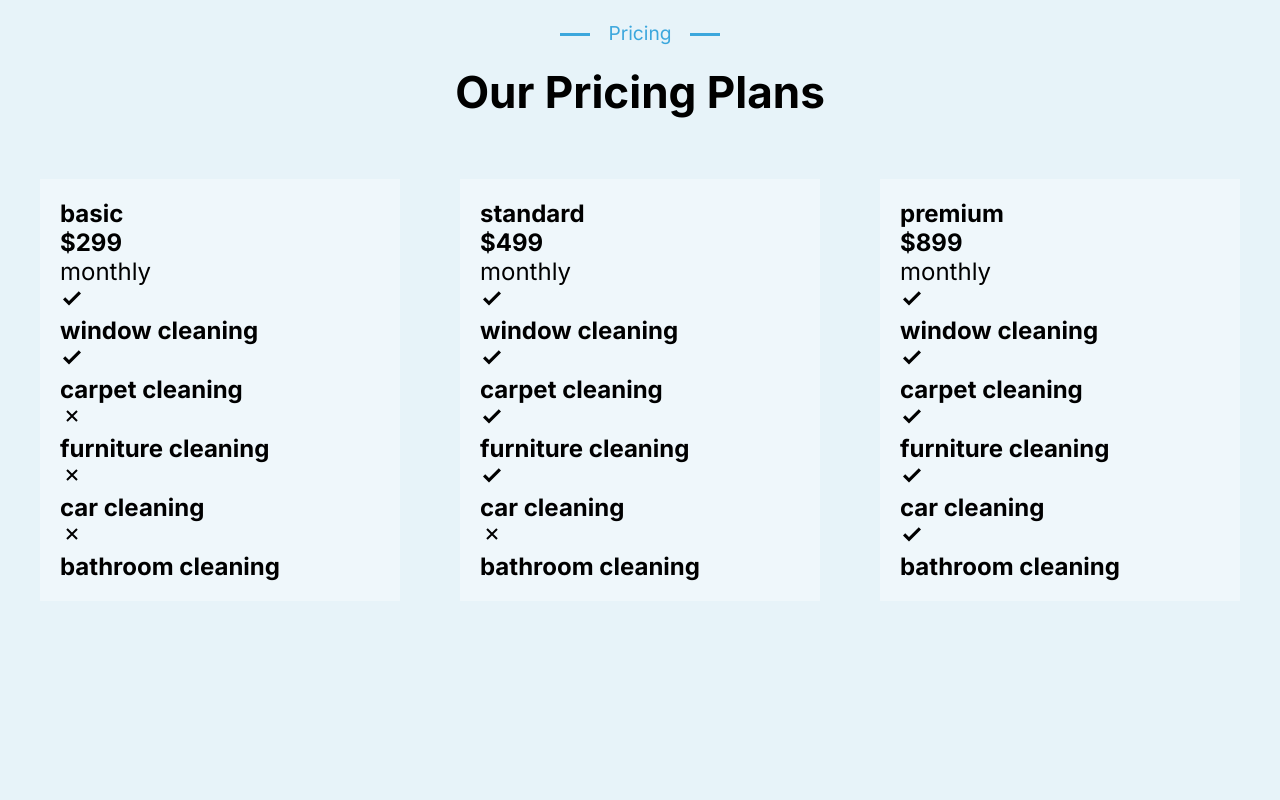
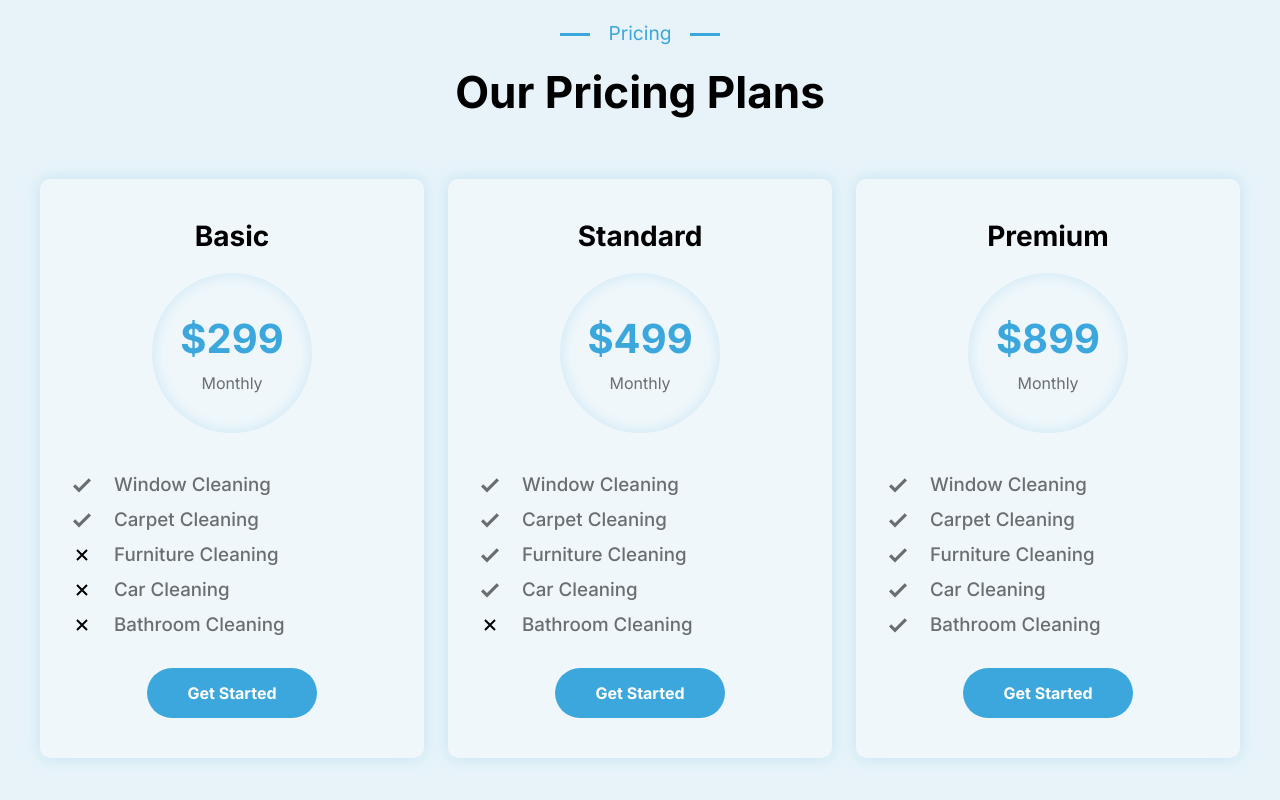
Before and after one commit to Bubblecrown/Home-Cleaning-Service, a React (Create React App) app: page / in a window 1280 px wide. Shown: the part 1997-2797 px from the top of the page. Before the commit the page ends 2678 px from the top, so only its background shows below. Built offline with nearby package versions, Linux system fonts and the light colour scheme.

Commit message:
finish price section

```diff
--- a/src/components/Card/Card.jsx
+++ b/src/components/Card/Card.jsx
@@ -1,13 +1,16 @@
 import React from "react";
 import {
   CardPlan,
+  CircleContainer,
   CardTier,
   PriceCircle,
   Price,
   PriceTitle,
+  PlanContainer,
   PlanList,
   ListIcon,
   ServiceList,
+  PlanButton,
 } from "./CardStyle";
 
 import { GoCheck } from "react-icons/go";
@@ -17,16 +20,20 @@ const Card = ({ tier, price, serviceList }) => {
   return (
     <CardPlan>
         <CardTier>{tier}</CardTier>
+        <CircleContainer>
           <PriceCircle>
             <Price>{price}</Price>
             <PriceTitle>monthly</PriceTitle>
           </PriceCircle>
+        </CircleContainer>
+        <PlanContainer>
         {serviceList.map((list, index) => (
           <PlanList key={index}>
             <ListIcon>{list.service ? <GoCheck /> : <GrFormClose />}</ListIcon>
             <ServiceList>{list.textList}</ServiceList>
           </PlanList>
-      ))}
+        ))}</PlanContainer>
+        <PlanButton>Get Started</PlanButton>
     </CardPlan>
   );
 };
--- a/src/components/Card/CardStyle.jsx
+++ b/src/components/Card/CardStyle.jsx
@@ -1,13 +1,22 @@
 import styled from "styled-components";
-import { BgCircleColor } from "../../globalStyles";
+import {
+  BgCircleColor,
+  Boxshadow,
+  Button,
+  Primary,
+  Secondary,
+} from "../../globalStyles";
 
-export const CardPlan = styled.div`
+export const CardPlan = styled.section`
   flex: 1;
-  max-width: 30%;
-  flex-basis: 30%;
+  max-width: 32%;
+  flex-basis: 32%;
   height: auto;
   background-color: ${BgCircleColor};
-  padding: 20px;
+  padding: 40px 30px;
+  border-radius: 10px;
+  box-shadow: ${Boxshadow};
+  text-transform: capitalize;
   @media screen and (max-width: 768px) {
     max-width: 100%;
     flex-basis: 100%;
@@ -15,24 +24,64 @@ export const CardPlan = styled.div`
 `;
 
 export const CardTier = styled.h1`
-  font-size: 1.5rem;
+  font-size: 1.75rem;
+  text-align: center;
 `;
 
-export const PriceCircle = styled.div`
+export const CircleContainer = styled.div`
+  width: 100%;
+  height: auto;
   font-size: 1.5rem;
+  display: flex;
+  align-items: center;
+  flex-direction: column;
+  margin: 20px 0;
+`;
+export const PriceCircle = styled.article`
+  width: 130px;
+  height: 130px;
+  padding: 80px;
+  display: flex;
+  text-align: center;
+  justify-content: center;
+  align-items: center;
+  flex-direction: column;
+  box-shadow: inset ${Boxshadow};
+  border-radius: 100%;
+  gap: 10px;
 `;
 export const Price = styled.h2`
-  font-size: 1.5rem;
+  font-size: 2.5rem;
+  font-weight: 700;
+  color: ${Primary};
 `;
 export const PriceTitle = styled.p`
-  font-size: 1.5rem;
+  font-size: 1rem;
+  color: ${Secondary};
+`;
+
+export const PlanContainer = styled.div`
+  padding: 20px 0;
 `;
 export const PlanList = styled.div`
-  font-size: 1.5rem;
+  font-size: 1rem;
+  color: ${Secondary};
+  display: flex;
+  gap: 20px;
+  margin-bottom: 5px;
 `;
-export const ListIcon = styled.div`
-  font-size: 1.5rem;
+export const ListIcon = styled.h2`
+  font-weight: 800;
 `;
 export const ServiceList = styled.h3`
-  font-size: 1.5rem;
+  font-weight: 500;
 `;
+
+export const PlanButton = styled(Button)`
+  font-size: 1rem;
+  display: block;
+  margin: auto;
+  padding: 15px 40px;
+  border-radius: 50px;
+  font-weight: 700;
+`;
--- a/src/globalStyles.js
+++ b/src/globalStyles.js
@@ -19,7 +19,7 @@ export const Secondary = "#696e70";
 export const Maintext = "#000";
 export const BgColor = "#e7f3f9";
 export const BgCircleColor = "#eff7fb";
-
+export const Boxshadow = "rgba(60,167,221,0.2) 0px 0px 15px 0px;";
 export const Section = styled.div`
   padding: 80px 0;
 `;
--- a/src/layouts/InfoSection/InfoStyle.js
+++ b/src/layouts/InfoSection/InfoStyle.js
@@ -1,5 +1,11 @@
 import styled from "styled-components";
-import { Button, Primary, Secondary, BgCircleColor } from "../../globalStyles";
+import {
+  Button,
+  Primary,
+  Secondary,
+  BgCircleColor,
+  Boxshadow,
+} from "../../globalStyles";
 
 export const Column = styled.aside`
   flex: 1;
@@ -36,7 +42,7 @@ export const CircleLabel = `
   width: fit-content;
   border-radius:50%;
   margin:auto;
-  box-shadow: rgba(60,167,221,0.2) 0px 0px 15px 0px;
+  box-shadow: ${Boxshadow};
 `;
 export const HeroImg = styled.picture`
   width: 100%;
```
Lines whose indentation alone changed are shown as unchanged.
